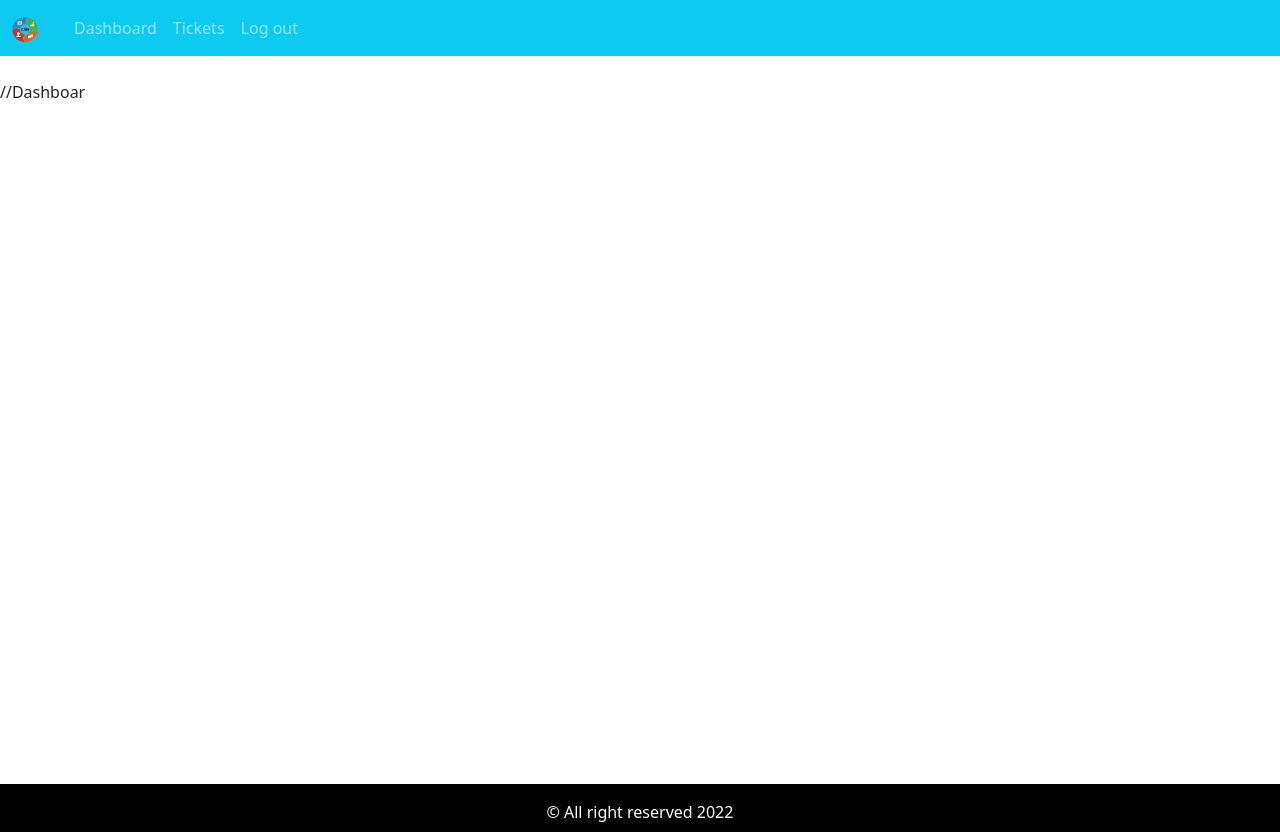
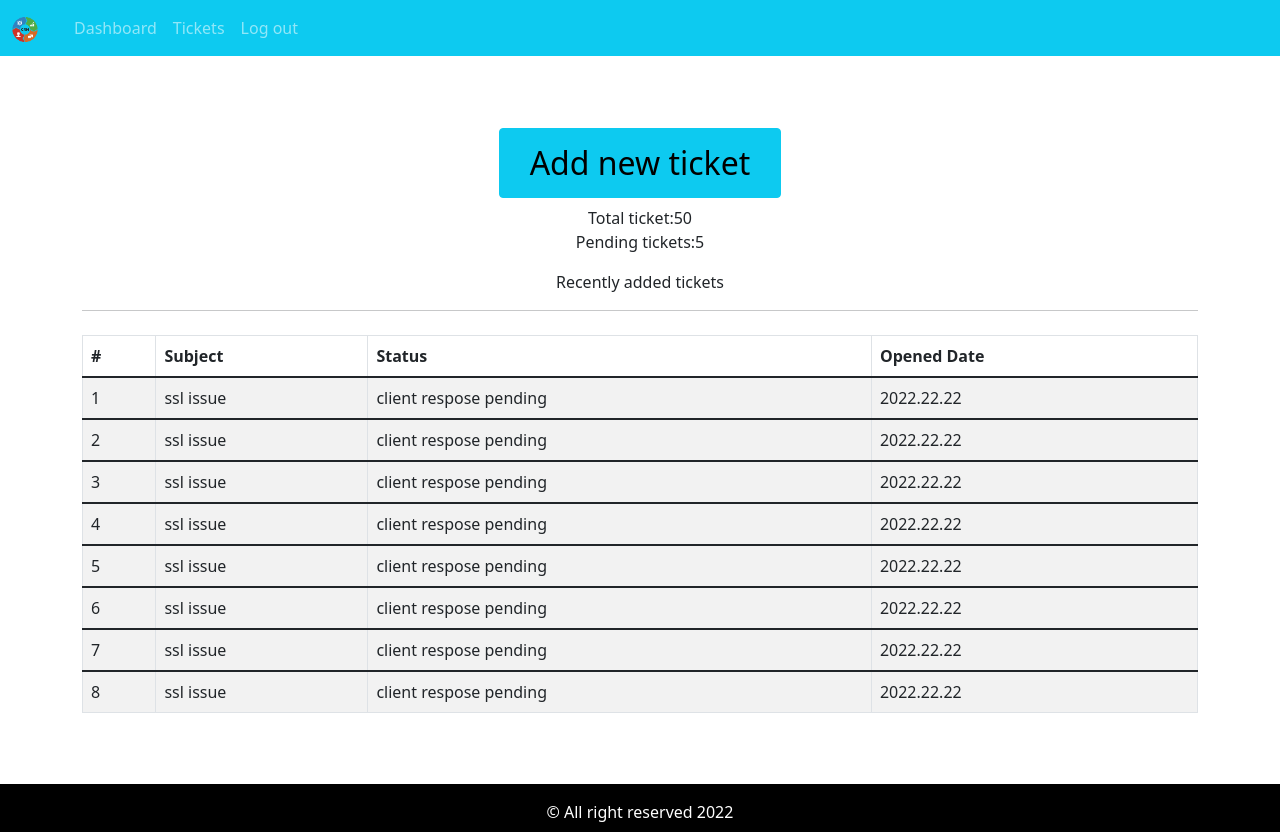
Before and after one commit to Mahammadhajiyev1/crm-frontend, a React (Create React App) app: page / in a window 1280 px wide. Built offline with nearby package versions, Linux system fonts and the light colour scheme.

Commit message:
dashboard page added

```diff
--- a/src/App.js
+++ b/src/App.js
@@ -1,12 +1,15 @@
 import "./App.css";
 import { DefaultLayout } from "./layout/DefaultLayout";
+import { Dashboard } from "./pages/dashboard/Dashboard.page";
 import { Entry } from "./pages/entry/Entry.page";
 
 function App() {
   return (
     <div className='App'>
       {/* <Entry /> */}
-      <DefaultLayout>//Dashboar</DefaultLayout>
+      <DefaultLayout>
+        <Dashboard />
+      </DefaultLayout>
     </div>
   );
 }
--- /dev/null
+++ b/src/assets/data/dummy-ticket.json
@@ -0,0 +1,50 @@
+[
+  {
+    "id": "1",
+    "subject": "ssl issue",
+    "status": "client respose pending",
+    "addedData": "2022.22.22"
+  },
+  {
+    "id": "2",
+    "subject": "ssl issue",
+    "status": "client respose pending",
+    "addedData": "2022.22.22"
+  },
+  {
+    "id": "3",
+    "subject": "ssl issue",
+    "status": "client respose pending",
+    "addedData": "2022.22.22"
+  },
+  {
+    "id": "4",
+    "subject": "ssl issue",
+    "status": "client respose pending",
+    "addedData": "2022.22.22"
+  },
+  {
+    "id": "5",
+    "subject": "ssl issue",
+    "status": "client respose pending",
+    "addedData": "2022.22.22"
+  },
+  {
+    "id": "6",
+    "subject": "ssl issue",
+    "status": "client respose pending",
+    "addedData": "2022.22.22"
+  },
+  {
+    "id": "7",
+    "subject": "ssl issue",
+    "status": "client respose pending",
+    "addedData": "2022.22.22"
+  },
+  {
+    "id": "8",
+    "subject": "ssl issue",
+    "status": "client respose pending",
+    "addedData": "2022.22.22"
+  }
+]
--- /dev/null
+++ b/src/component/ticket-table/TicketTable.comp.js
@@ -0,0 +1,38 @@
+import React from "react";
+import { Table } from "react-bootstrap";
+// import tickets from "../../assets/data/dummy-ticket.json";
+
+export const TicketTable = ({ tickets }) => {
+  return (
+    <Table striped bordered hover>
+      <thead>
+        <tr>
+          <th>#</th>
+          <th>Subject</th>
+          <th>Status</th>
+          <th>Opened Date</th>
+        </tr>
+      </thead>
+      {tickets.length ? (
+        tickets.map((ticket) => (
+          <tbody key={ticket.id}>
+            <tr>
+              <td>{ticket.id}</td>
+              <td>{ticket.subject}</td>
+              <td>{ticket.status}</td>
+              <td>{ticket.addedData}</td>
+            </tr>
+          </tbody>
+        ))
+      ) : (
+        <tbody>
+          <tr>
+            <td colSpan='4' className='text-center'>
+              No ticket has been found
+            </td>
+          </tr>
+        </tbody>
+      )}
+    </Table>
+  );
+};
--- /dev/null
+++ b/src/pages/dashboard/Dashboard.page.js
@@ -0,0 +1,36 @@
+import React from "react";
+import { Container, Row, Col, Button } from "react-bootstrap";
+import { TicketTable } from "../../component/ticket-table/TicketTable.comp";
+import tickets from "../../assets/data/dummy-ticket.json";
+
+export const Dashboard = () => {
+  return (
+    <Container>
+      <Row>
+        <Col className='text-center mt-5 mb-2'>
+          <Button
+            variant='info'
+            style={{ fontSize: "2rem", padding: "10px 30px" }}
+          >
+            Add new ticket
+          </Button>
+        </Col>
+      </Row>
+      <Row>
+        <Col className='text-center  mb-2'>
+          <div>Total ticket:50</div>
+          <div>Pending tickets:5</div>
+        </Col>
+      </Row>
+      <Row>
+        <Col className='text-center  mt-2'>Recently added tickets</Col>
+      </Row>
+      <hr />
+      <Row>
+        <Col className='recent-ticket  mt-2'>
+          <TicketTable tickets={tickets} />
+        </Col>
+      </Row>
+    </Container>
+  );
+};
```
